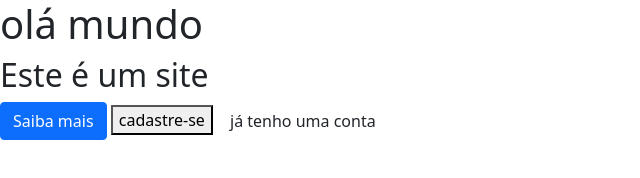
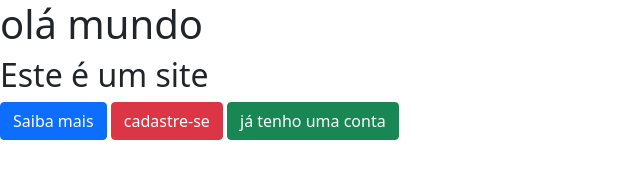
Before and after one commit to daymlima/daymlima.github.io, a plain HTML site: page index.html in a window 1280 px wide. Shown: the whole page, without its empty margins (0-640 px from the left). Drawn offline with nearby package versions, Linux system fonts and the light colour scheme.

Commit message:
adicionado cor vermelho e verde a dosi botões

```diff
--- a/index.html
+++ b/index.html
@@ -6,7 +6,7 @@
 <button class="btn btn-primary">
   Saiba mais
   </button>
-<button >
+<button class="btn btn-danger">
   cadastre-se
-  </button class="btn btn-danger">
-  <button class="btn bt-success">já tenho uma conta</button>
+  </button >
+  <button class="btn btn-success">já tenho uma conta</button>
```
